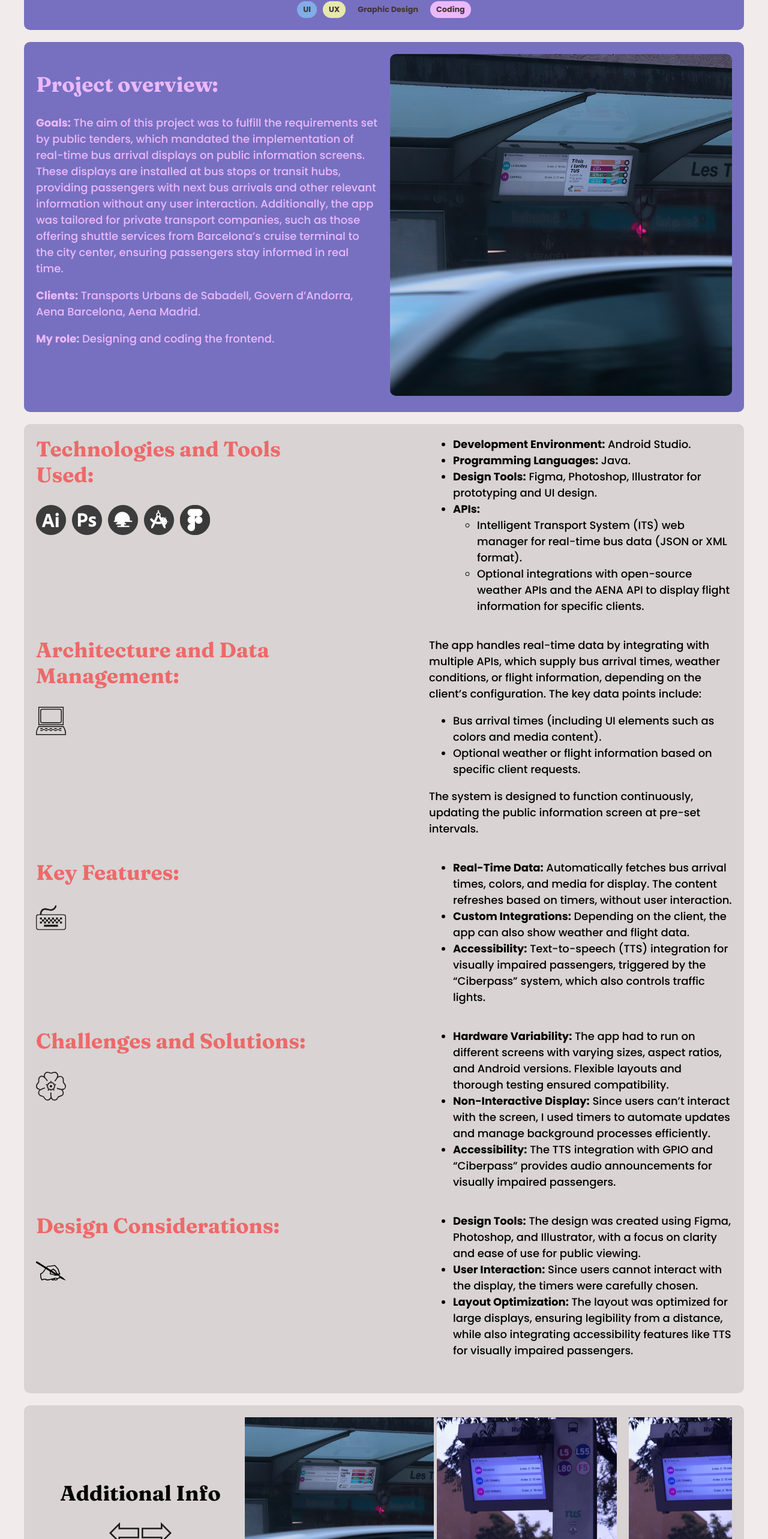
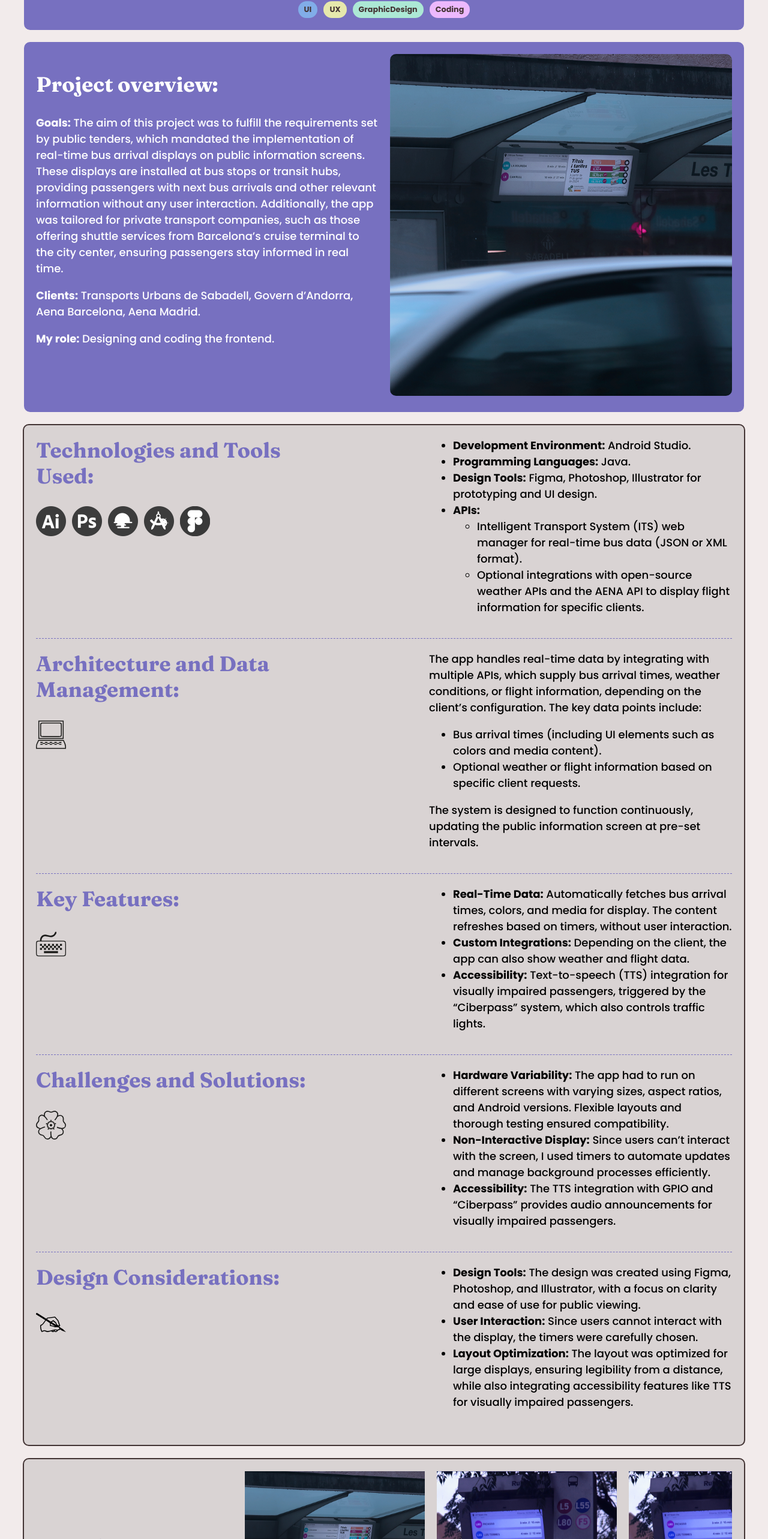
Before and after one commit to chriiss505/portfolio, a React (Vite) app: page /portfolio/street-pid in a window 1280 px wide. Shown: the part 231-2797 px from the top of the page at 60% size. Built offline with nearby package versions, Linux system fonts and the light colour scheme; a web font is replaced by a local one.

Commit message:
test mobile 2

```diff
--- a/src/App.tsx
+++ b/src/App.tsx
@@ -20,6 +20,7 @@ import emailIcon from "./assets/images/email_logo.png";
 import linkedInIcon from "./assets/images/linkedin_logo.png";
 import brilloIcon from "./assets/images/brillo.svg";
 import sioTurning from "./assets/images/sio_turning_v3.gif";
+import arrowDown from "./assets/images/down.svg";
 
 /*--------------images------------*/
 
@@ -96,8 +97,8 @@ function App() {
                 <AboutCard />
                 <IconCard
                   text="Extra project"
-                  imgSrc={brilloIcon}
-                  rightImgSrc={brilloIcon}
+                  imgSrc={arrowDown}
+                  rightImgSrc={arrowDown}
                   className={styles.customIconCard}
                 />
                 <div className={styles.cardGrid}>
--- a/src/components/Card/Card.module.css
+++ b/src/components/Card/Card.module.css
@@ -73,6 +73,7 @@
 
   .cardButton {
     margin-left: 0;
+    margin-top: 30px;
     text-align: center; /* Cambia la alineación a centro */
   }
   .cardTags {
--- a/src/components/Card/Card.tsx
+++ b/src/components/Card/Card.tsx
@@ -10,6 +10,7 @@ interface CardProps {
   description: string;
   readMoreLink: string;
   backgroundColor: string;
+  textColor?: string; // Cambia a opcional
   className?: string; // Agrega el prop para la clase
 }
 
@@ -20,6 +21,7 @@ const Card: React.FC<CardProps> = ({
   description,
   readMoreLink,
   backgroundColor,
+  textColor = "inherit", // Valor predeterminado
   className, // Agrega el className aquí
 }) => {
   return (
@@ -28,7 +30,7 @@ const Card: React.FC<CardProps> = ({
       <div className={styles.cardLeft}>
         <img src={imageSrc} alt={title} className={styles.cardImage} />
       </div>
-      <div className={styles.cardRight}>
+      <div className={styles.cardRight} style={{ color: textColor }}>
         <h1 className={styles.cardTitle}>{title}</h1>
         <p className={styles.cardDescription}>{description}</p>
         <div className={styles.cardTags}>
--- a/src/components/Carousel/Carousel.tsx
+++ b/src/components/Carousel/Carousel.tsx
@@ -9,8 +9,12 @@ import image2 from "../../assets/images/street_pid_2.png";
 import image3 from "../../assets/images/street_pid_2.png";
 import image4 from "../../assets/images/sio_turning_v3.gif";
 
-const Carousel: React.FC = () => {
-  const images = [image1, image2, image3, image4]; // Arreglo de imágenes
+interface CarouselProps {
+  titleColor?: string; // Propiedad opcional para el color del título
+}
+
+const Carousel: React.FC<CarouselProps> = ({ titleColor }) => {
+  const images = [image1, image2, image3]; // Arreglo de imágenes
   const [currentIndex, setCurrentIndex] = useState<number>(0); // Índice actual de la imagen
   const [modalImage, setModalImage] = useState<string | null>(null); // Imagen para el modal
   const scrollContainerRef = useRef<HTMLDivElement>(null); // Referencia del contenedor de scroll
@@ -59,7 +63,8 @@ const Carousel: React.FC = () => {
     <div className={`${styles.card} ${styles.whiteBackground}`}>
       <div className={styles.twoThirdsLayout}>
         <div className={styles.leftColumn}>
-          <h2>Additional Info</h2>
+          <h2 style={{ color: titleColor || "inherit" }}>Product Pictures</h2>{" "}
+          {/* Usa el color de la prop */}
           <div className={styles.arrowsContainer}>
             <Icon src={arrowLeft} alt="Previous" onClick={prevImage} />{" "}
             {/* Flecha izquierda */}
@@ -79,10 +84,6 @@ const Carousel: React.FC = () => {
                   index === currentIndex ? styles.active : ""
                 }`}
                 onClick={() => openModal(image)} // Abre el modal
-                style={{
-                  transform: index === currentIndex ? "scale(1.1)" : "scale(1)",
-                  transition: "transform 0.3s ease-in-out",
-                }}
               />
             ))}
           </div>
--- a/src/components/DescriptionLayout/DescriptionLayout.tsx
+++ b/src/components/DescriptionLayout/DescriptionLayout.tsx
@@ -6,25 +6,27 @@ interface DescriptionLayoutProps {
   title: string;
   icons: { src: string; alt: string }[]; // Lista de iconos con src y alt
   paragraph: React.ReactNode; // Cambiado a ReactNode para aceptar JSX
+  titleColor?: string; // Agrega la propiedad para el color del título
 }
 
 const DescriptionLayout: React.FC<DescriptionLayoutProps> = ({
   title,
   icons,
   paragraph,
+  titleColor = "inherit", // Valor predeterminado
 }) => {
   return (
     <div className={styles.descriptionLayout}>
       <div className={styles.leftColumnIcons}>
-        <h2>{title}</h2>
+        <h2 style={{ color: titleColor }}>{title}</h2>{" "}
+        {/* Aplica el color del título */}
         <div className={styles.iconRow}>
           {icons.map((icon, index) => (
             <Icon key={index} src={icon.src} alt={icon.alt} />
           ))}
         </div>
       </div>
-      <div className={styles.rightColumn}>{paragraph}</div>{" "}
-      {/* Renderiza el JSX aquí */}
+      <div className={styles.rightColumn}>{paragraph}</div>
     </div>
   );
 };
--- a/src/components/Tags/Tag.module.css
+++ b/src/components/Tags/Tag.module.css
@@ -4,7 +4,7 @@
 
   border-radius: 15px;
   font-size: 0.8rem;
-  font-weight: 800;
+  font-weight: 600;
   color: var(--text-color); /* Color del texto */
   white-space: nowrap;
   box-sizing: border-box; /* Asegurarse de que el padding y el borde se consideren en el tamaño total */
--- a/src/components/VideoCard/VideoCard.module.css
+++ b/src/components/VideoCard/VideoCard.module.css
@@ -1,6 +1,8 @@
 .videoCard {
+  border: 2px solid var(--black);
+
   background-color: var(--background-strong); /* Color de fondo */
-  border-radius: 8px; /* Bordes redondeados */
+  border-radius: 10px; /* Bordes redondeados */
   padding: 20px; /* Espaciado interno */
   margin: 20px; /* Espaciado externo */
   max-width: 1200px; /* Ancho máximo */
@@ -46,7 +48,7 @@
 
 .title {
   margin-bottom: 10px; /* Espacio debajo del título */
-  color: var(--secondary-text-color); /* Color del texto */
+  color: var(--section-2-title); /* Color del texto */
 }
 
 /* Media Queries para hacer el diseño responsivo */
--- a/src/pages/OnBoardPID/OnBoardPID.module.css
+++ b/src/pages/OnBoardPID/OnBoardPID.module.css
@@ -28,7 +28,7 @@
 
 .titleCard h1 {
   margin: 0px;
-  color: var(--section-2-text);
+  color: var(--white);
 }
 
 .backgroundColor {
@@ -36,12 +36,14 @@
 }
 
 .whiteBackground {
+  border: 2px solid var(--black);
+
   background-color: var(--background-strong); /* Blanco */
 }
 
 .leftColumnProject {
   width: 50%;
-  color: var(--section-2-text);
+  color: var(--white);
 }
 
 .rightColumnProject {
--- a/src/pages/OnBoardPID/OnboardPID.tsx
+++ b/src/pages/OnBoardPID/OnboardPID.tsx
@@ -34,11 +34,11 @@ const OnboardPID: React.FC = () => {
       <div
         className={`${styles.titleCard} ${styles.backgroundColor} ${styles.card}`}
       >
-        <h1 className={styles.centerText}>Street PID's APK</h1>
+        <h1 className={styles.centerText}>On Board PID's APK</h1>
         <div className={styles.tagsContainer}>
           <Tag name="UI" />
           <Tag name="UX" />
-          <Tag name="Graphic Design" />
+          <Tag name="GraphicDesign" />
           <Tag name="Coding" />
         </div>
       </div>
@@ -87,6 +87,7 @@ const OnboardPID: React.FC = () => {
       <div className={`${styles.card} ${styles.whiteBackground}`}>
         <DescriptionLayout
           title="Technologies and Tools Used:"
+          titleColor="var(--section-2-title)"
           icons={[
             { src: illustrator, alt: "Icon 1" },
             { src: photoshop, alt: "Icon 2" },
@@ -114,6 +115,7 @@ const OnboardPID: React.FC = () => {
 
         <DescriptionLayout
           title="Architecture and Data Management:"
+          titleColor="var(--section-2-title)"
           icons={[{ src: computer, alt: "Icon 6" }]}
           paragraph={
             <>
@@ -161,6 +163,7 @@ const OnboardPID: React.FC = () => {
 
         <DescriptionLayout
           title="Key Features:"
+          titleColor="var(--section-2-title)"
           icons={[{ src: keyboard, alt: "Icon 8" }]}
           paragraph={
             <>
@@ -192,6 +195,7 @@ const OnboardPID: React.FC = () => {
 
         <DescriptionLayout
           title="Challenges and Solutions:"
+          titleColor="var(--section-2-title)"
           icons={[{ src: sakura, alt: "Icon 10" }]}
           paragraph={
             <>
@@ -219,6 +223,7 @@ const OnboardPID: React.FC = () => {
 
         <DescriptionLayout
           title="Design Considerations:"
+          titleColor="var(--section-2-title)"
           icons={[{ src: handw, alt: "Icon 12" }]}
           paragraph={
             <>
--- a/src/pages/StreetPID/StreetPID.module.css
+++ b/src/pages/StreetPID/StreetPID.module.css
@@ -28,20 +28,21 @@
 
 .titleCard h1 {
   margin: 0px;
-  color: var(--lavander);
+  color: var(--white);
 }
 
 .backgroundColor {
-  background-color: var(--violet); /* Lila */
+  background-color: var(--section-1-background); /* Lila */
 }
 
 .whiteBackground {
+  border: 2px solid var(--black);
   background-color: var(--background-strong); /* Blanco */
 }
 
 .leftColumnProject {
   width: 50%;
-  color: var(--section-1-text);
+  color: var(--white);
 }
 
 .rightColumnProject {
@@ -116,6 +117,11 @@
   display: flex;
   justify-content: space-between;
 }
+.separator {
+  border: none;
+  border-top: 1px dashed var(--section-1-background); /* Cambia el color según sea necesario */
+  margin: 20px 0; /* Espaciado alrededor de la línea */
+}
 
 /* MEDIA QUERIES */
 
--- a/src/pages/StreetPID/StreetPID.tsx
+++ b/src/pages/StreetPID/StreetPID.tsx
@@ -37,7 +37,7 @@ const StreetPID: React.FC = () => {
         <div className={styles.tagsContainer}>
           <Tag name="UI" />
           <Tag name="UX" />
-          <Tag name="Graphic Design" />
+          <Tag name="GraphicDesign" />
           <Tag name="Coding" />
         </div>
       </div>
@@ -83,6 +83,7 @@ const StreetPID: React.FC = () => {
       <div className={`${styles.card} ${styles.whiteBackground}`}>
         <DescriptionLayout
           title="Technologies and Tools Used:"
+          titleColor="var(--section-1-title)"
           icons={[
             { src: illustrator, alt: "Icon 1" },
             { src: photoshop, alt: "Icon 2" },
@@ -118,9 +119,10 @@ const StreetPID: React.FC = () => {
             </ul>
           }
         />
-
+        <hr className={styles.separator} />
         <DescriptionLayout
           title="Architecture and Data Management:"
+          titleColor="var(--section-1-title)"
           icons={[{ src: computer, alt: "Icon 6" }]}
           paragraph={
             <>
@@ -147,9 +149,10 @@ const StreetPID: React.FC = () => {
             </>
           }
         />
-
+        <hr className={styles.separator} />
         <DescriptionLayout
           title="Key Features:"
+          titleColor="var(--section-1-title)"
           icons={[{ src: keyboard, alt: "Icon 8" }]}
           paragraph={
             <>
@@ -172,9 +175,10 @@ const StreetPID: React.FC = () => {
             </>
           }
         />
-
+        <hr className={styles.separator} />
         <DescriptionLayout
           title="Challenges and Solutions:"
+          titleColor="var(--section-1-title)"
           icons={[{ src: sakura, alt: "Icon 10" }]}
           paragraph={
             <>
@@ -199,9 +203,10 @@ const StreetPID: React.FC = () => {
             </>
           }
         />
-
+        <hr className={styles.separator} />
         <DescriptionLayout
           title="Design Considerations:"
+          titleColor="var(--section-1-title)"
           icons={[{ src: handw, alt: "Icon 12" }]}
           paragraph={
             <>
@@ -229,7 +234,8 @@ const StreetPID: React.FC = () => {
 
       {/* Cuarta Card con el componente Carousel */}
       <div className={`${styles.card} ${styles.whiteBackground}`}>
-        <Carousel /> {/* Aquí usas tu componente Carousel */}
+        <Carousel titleColor="var(--section-1-title)" />{" "}
+        {/* Aquí usas tu componente Carousel */}
       </div>
     </div>
   );
--- a/src/styles/globals.css
+++ b/src/styles/globals.css
@@ -27,15 +27,18 @@
   --green3: #7efdb0;
 
   --section-1-background: #7770c0;
+  --section-1-title: #7770c0;
   --section-1-text: #ecb8fd;
 
   --section-2-background: #199e8e;
+  --section-2-title: #199e8e;
+
   --section-2-text: #ace8d5;
 
   --section-3-background: #c5a66c;
   --section-3-text: #fcfdd8;
 
-  --section-4-background: #729fdb;
+  --section-4-background: #508ba5;
   --section-4-text: #cddff8;
 
   --section-5-background: #000000;
```
Also changed, not shown: 1 other file (tests, documents, lock files or other folders).
